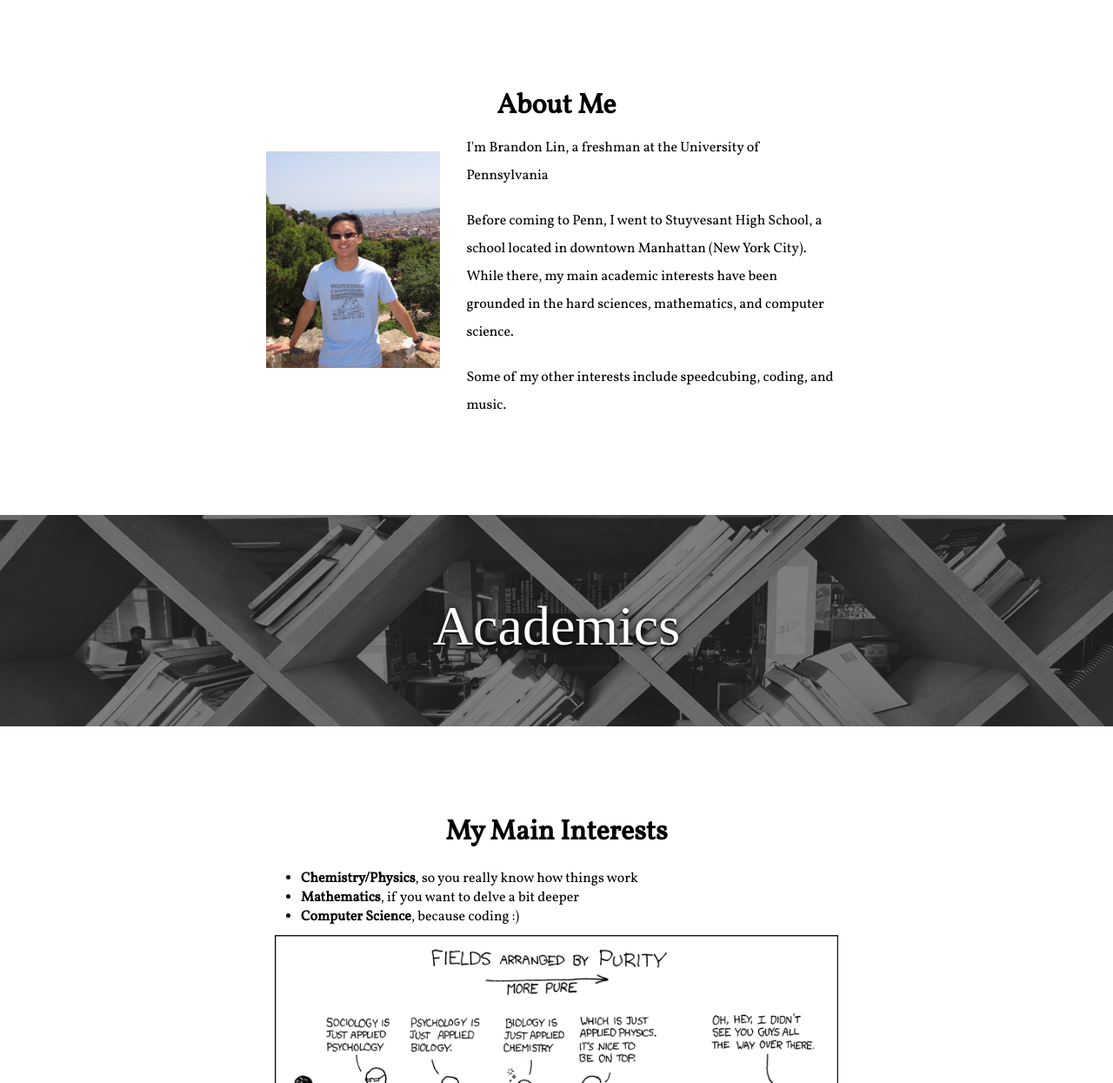
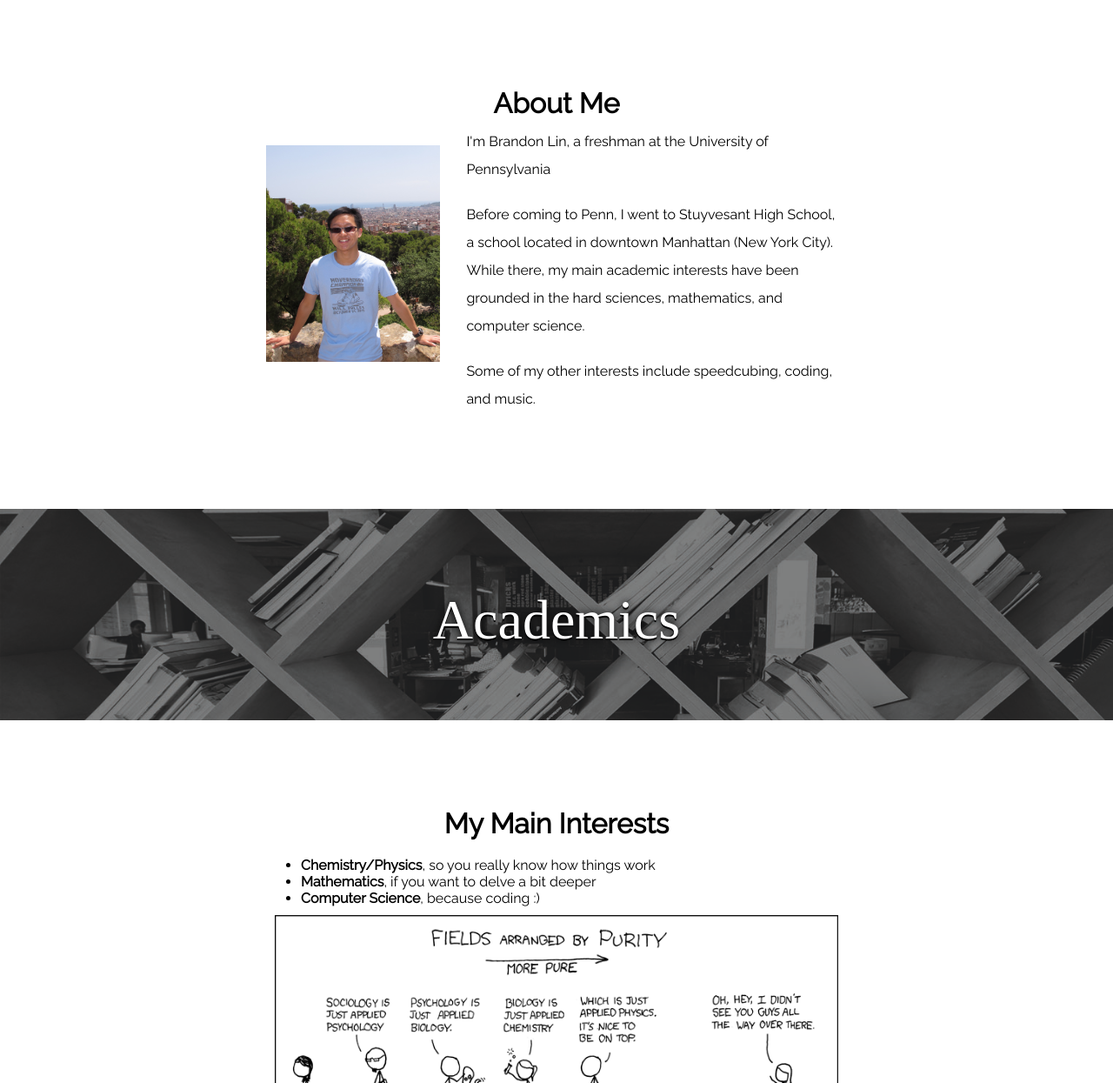
Before and after one commit to esqu1/esqu1.github.io, a Jekyll site: the page built from index.html, in a window 1280 px wide and 1400 px high, scrolled down 421 px. Shown: the part 155-1400 px from the top of the window at 87% size. Built offline with Jekyll 4.4.1, drawn with Linux system fonts in a browser that asks for light colours; nearby versions of some CDN libraries; some web fonts are replaced.

Commit message:
font change

```diff
--- a/_layouts/default.html
+++ b/_layouts/default.html
@@ -6,7 +6,7 @@
 
 		<link rel="stylesheet" href="./css/style.css">
 		<link rel="stylesheet" href="./css/animate.css">
-		<link href="https://fonts.googleapis.com/css?family=Vollkorn" rel="stylesheet">
+		<link href="https://fonts.googleapis.com/css?family=Raleway" rel="stylesheet">
 		<link href="https://fonts.googleapis.com/css?family=Rubik" rel="stylesheet">
 		<link href="https://fonts.googleapis.com/css?family=Eczar" rel="stylesheet">
 		<script src="https://use.fontawesome.com/132ba586d8.js"></script>
--- a/css/style.css
+++ b/css/style.css
@@ -1,7 +1,7 @@
 .container{
 	margin: 50px 20% 50px 20%;
 	padding: 50px;
-	font-family: 'Vollkorn', serif;
+	font-family: 'Raleway', sans-serif;
 }
 
 h1{
```
